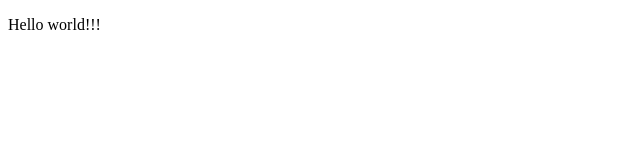
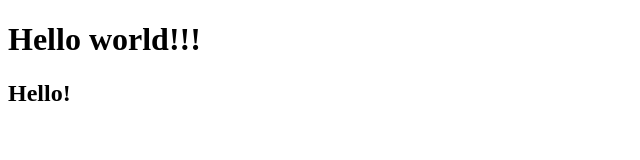
Before and after one commit to dimonbaly/project, a plain HTML site: page index.html in a window 1280 px wide. Shown: the whole page, without its empty margins (0-640 px from the left). Drawn offline with Linux system fonts and the light colour scheme.

Commit message:
index.html mod

```diff
--- a/index.html
+++ b/index.html
@@ -7,7 +7,9 @@
     <title>Document</title>
 </head>
 <body>
-    <p>Hello world!!!</p>
+    <h1>Hello world!!!</h1>
+    <h2>Hello!</h2>
+
 
     <!-- <script>
         alert(1);
```
